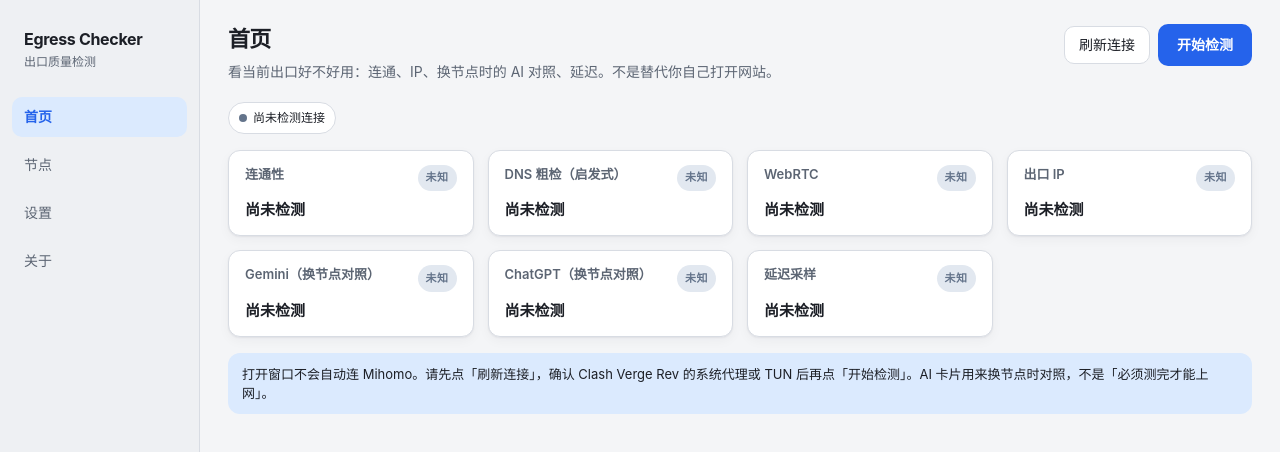
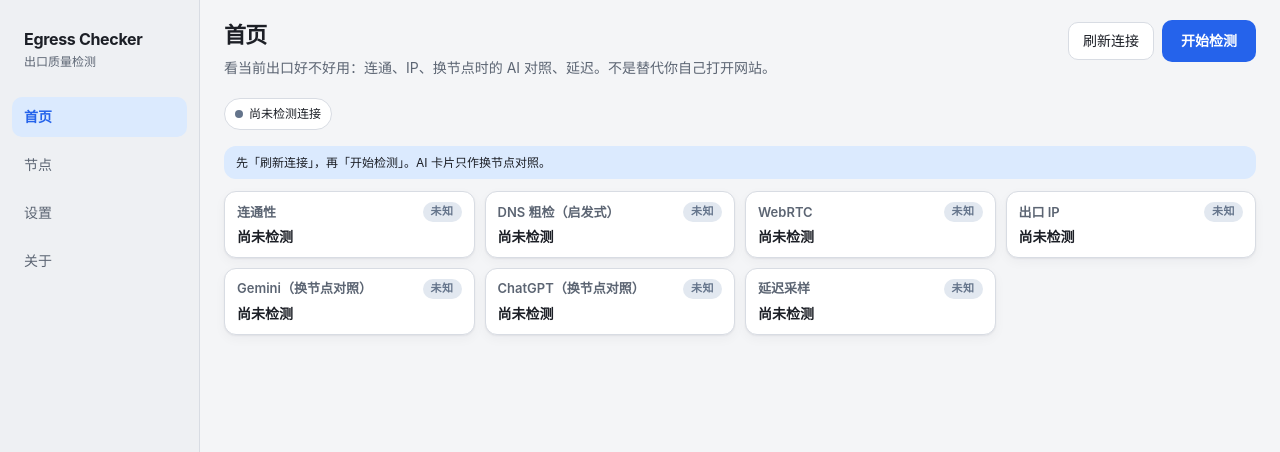
Before and after one commit to JTee77/egress-checker, a React (Vite) app: page / in a window 1280 px wide. Shown: the top 452 px of the page. Built offline with nearby package versions, Linux system fonts and the light colour scheme.

Commit message:
fix(ui): scrollable home results and compact expandable cards
Keep sidebar fixed; main pane scrolls at default window size. Collapse
the blue note to one line after a run; cards show status+summary with
optional details. Slightly taller default window (800) as a helper only.

```diff
--- a/src-tauri/tauri.conf.json
+++ b/src-tauri/tauri.conf.json
@@ -14,7 +14,7 @@
       {
         "title": "Egress Checker",
         "width": 1100,
-        "height": 720,
+        "height": 800,
         "minWidth": 900,
         "minHeight": 600
       }
--- a/src/components/CheckCardView.tsx
+++ b/src/components/CheckCardView.tsx
@@ -1,16 +1,30 @@
+import { useState } from "react";
 import type { CheckCard } from "../lib/egress/types";
 import { StatusBadge } from "./StatusBadge";
 
 export function CheckCardView({ card }: { card: CheckCard }) {
+  const hasMore = !!(card.detail || card.tip);
+  const [open, setOpen] = useState(false);
+
   return (
-    <article className="card">
-      <div style={{ display: "flex", justifyContent: "space-between", gap: 8 }}>
+    <article className={`card card-compact${open ? " is-open" : ""}`}>
+      <div className="card-top">
         <h3>{card.title}</h3>
         <StatusBadge level={card.level} />
       </div>
       <div className="card-summary">{card.summary}</div>
-      {card.detail ? <div className="card-detail">{card.detail}</div> : null}
-      {card.tip ? <div className="card-tip">{card.tip}</div> : null}
+      {hasMore ? (
+        <button
+          type="button"
+          className="card-expand"
+          aria-expanded={open}
+          onClick={() => setOpen((v) => !v)}
+        >
+          {open ? "收起详情" : "展开详情"}
+        </button>
+      ) : null}
+      {open && card.detail ? <div className="card-detail">{card.detail}</div> : null}
+      {open && card.tip ? <div className="card-tip">{card.tip}</div> : null}
     </article>
   );
 }
--- a/src/pages/HomePage.tsx
+++ b/src/pages/HomePage.tsx
@@ -115,24 +115,26 @@ export function HomePage({
         {connection.message}
       </div>
 
+      {report ? (
+        <div className="note note-compact" title={report.note}>
+          <span className="note-line">
+            检测完成 · {new Date(report.ranAt).toLocaleString()}
+            <span className="muted"> — 点卡片「展开详情」看说明</span>
+          </span>
+        </div>
+      ) : (
+        <div className="note note-compact">
+          <span className="note-line">
+            先「刷新连接」，再「开始检测」。AI 卡片只作换节点对照。
+          </span>
+        </div>
+      )}
+
       <div className="card-grid">
         {cards.map((c) => (
           <CheckCardView key={c.id} card={c} />
         ))}
       </div>
-
-      {report ? (
-        <div className="note">
-          {report.note}
-          <div className="muted" style={{ marginTop: 6 }}>
-            完成时间：{new Date(report.ranAt).toLocaleString()}
-          </div>
-        </div>
-      ) : (
-        <div className="note">
-          打开窗口不会自动连 Mihomo。请先点「刷新连接」，确认 Clash Verge Rev 的系统代理或 TUN 后再点「开始检测」。AI 卡片用来换节点时对照，不是「必须测完才能上网」。
-        </div>
-      )}
     </div>
   );
 }
--- a/src/styles/app.css
+++ b/src/styles/app.css
@@ -71,6 +71,7 @@ select {
   grid-template-columns: 200px 1fr;
   height: 100%;
   min-height: 0;
+  overflow: hidden;
 }
 
 .sidebar {
@@ -80,6 +81,8 @@ select {
   display: flex;
   flex-direction: column;
   gap: 8px;
+  min-height: 0;
+  overflow: auto;
 }
 
 .brand {
@@ -120,8 +123,10 @@ select {
 }
 
 .main {
+  min-height: 0;
   overflow: auto;
-  padding: 24px 28px 40px;
+  -webkit-overflow-scrolling: touch;
+  padding: 20px 24px 28px;
 }
 
 .page-header {
@@ -174,8 +179,9 @@ select {
 
 .card-grid {
   display: grid;
-  grid-template-columns: repeat(auto-fill, minmax(220px, 1fr));
-  gap: 14px;
+  grid-template-columns: repeat(auto-fill, minmax(200px, 1fr));
+  gap: 10px;
+  padding-bottom: 8px;
 }
 
 .card {
@@ -186,11 +192,36 @@ select {
   padding: 14px 16px;
 }
 
+.card-compact {
+  padding: 10px 12px;
+}
+
+.card-top {
+  display: flex;
+  justify-content: space-between;
+  align-items: center;
+  gap: 8px;
+}
+
 .card h3 {
-  margin: 0 0 8px;
+  margin: 0;
   font-size: 13px;
   color: var(--text-muted);
   font-weight: 600;
+}
+
+.card-expand {
+  margin-top: 6px;
+  border: none;
+  background: transparent;
+  color: var(--accent);
+  padding: 0;
+  cursor: pointer;
+  font-size: 12px;
+}
+
+.card-expand:hover {
+  text-decoration: underline;
 }
 
 .badge {
@@ -223,9 +254,10 @@ select {
 }
 
 .card-summary {
-  margin-top: 8px;
-  font-size: 15px;
+  margin-top: 6px;
+  font-size: 14px;
   font-weight: 600;
+  line-height: 1.35;
 }
 
 .card-detail {
@@ -358,6 +390,19 @@ table.data tr:last-child td {
   font-size: 13px;
 }
 
+.note-compact {
+  margin: 0 0 12px;
+  padding: 8px 12px;
+}
+
+.note-line {
+  display: block;
+  white-space: nowrap;
+  overflow: hidden;
+  text-overflow: ellipsis;
+  font-size: 12px;
+}
+
 .muted {
   color: var(--text-muted);
 }
```
